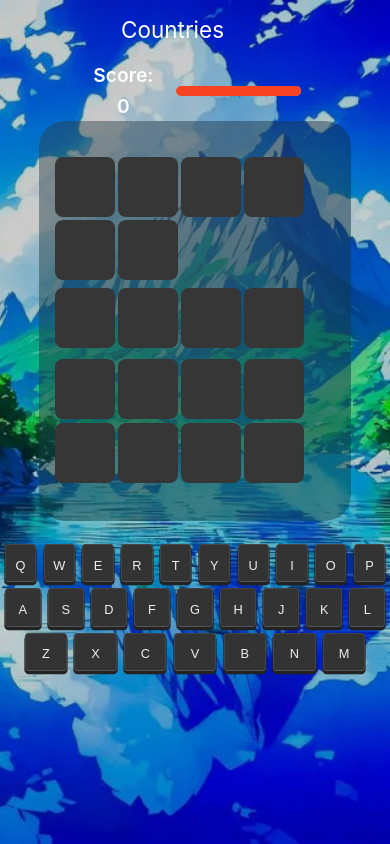
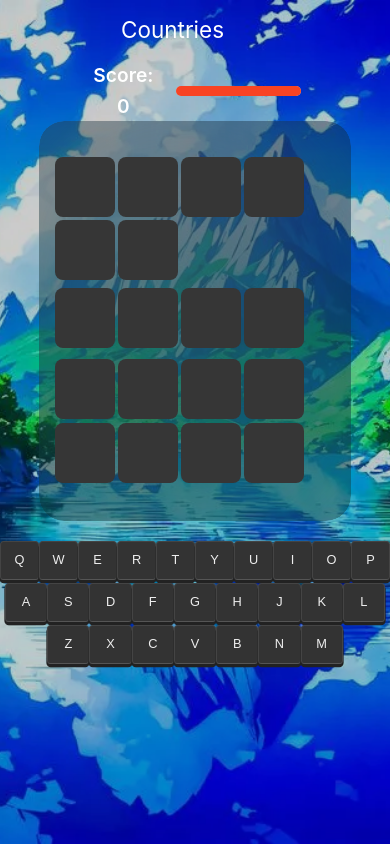
Before and after one commit to kevin3080/Hangman-Game, a Vue app: page / in a window 390 px wide. Built offline with nearby package versions, Linux system fonts and the light colour scheme; some icons are missing.

Commit message:
keyboard fixed margin - padding responsive

```diff
--- a/src/components/keyboard/Keyboard.vue
+++ b/src/components/keyboard/Keyboard.vue
@@ -101,4 +101,16 @@ const handleLetterClick = (letter: string) => {
 .key--letter {
   line-height: 2.8em;
 }
+
+@media (max-width: 470px) {
+  .keyboard__row{
+    gap: 0;
+    margin: 0;
+  }
+
+  .key--letter{
+    margin: 0;
+    padding: 0;
+  }
+}
 </style>
```
